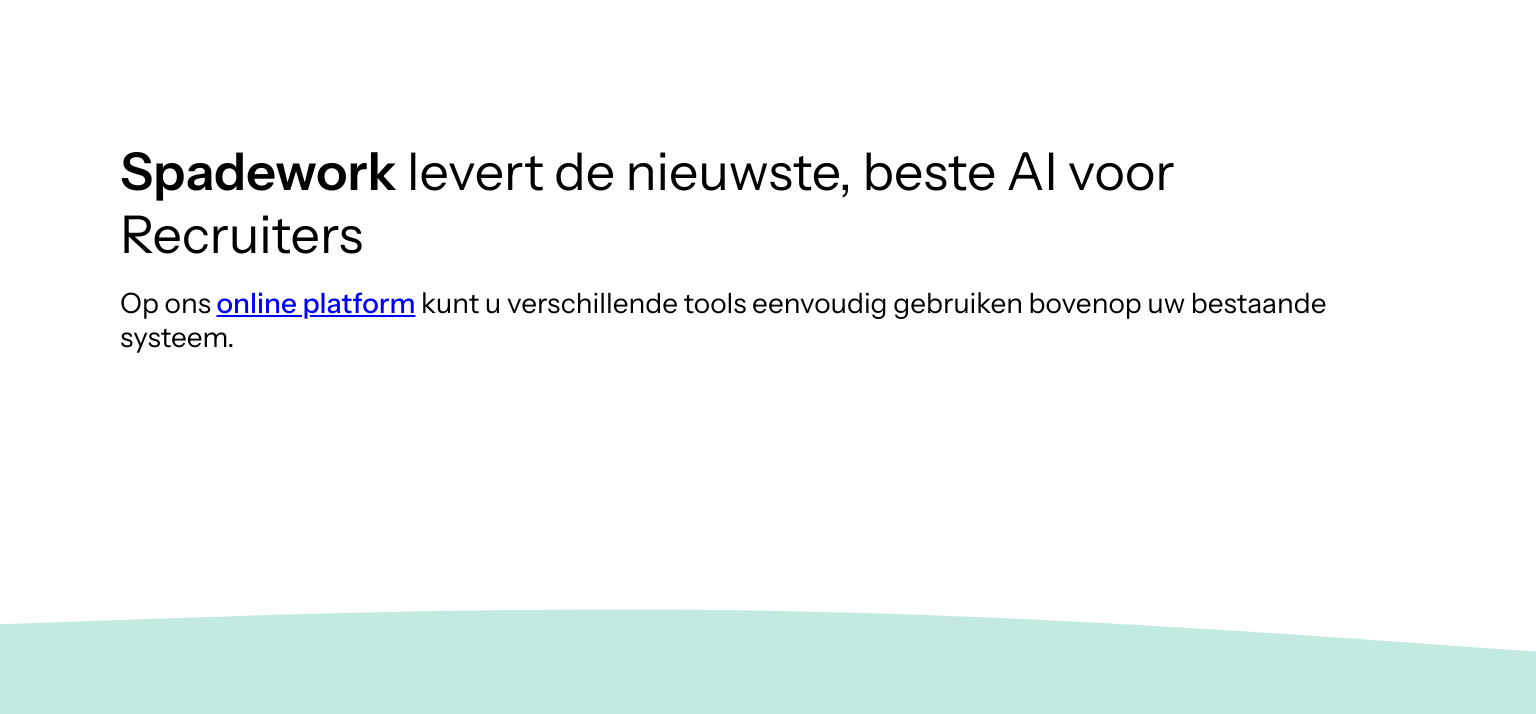
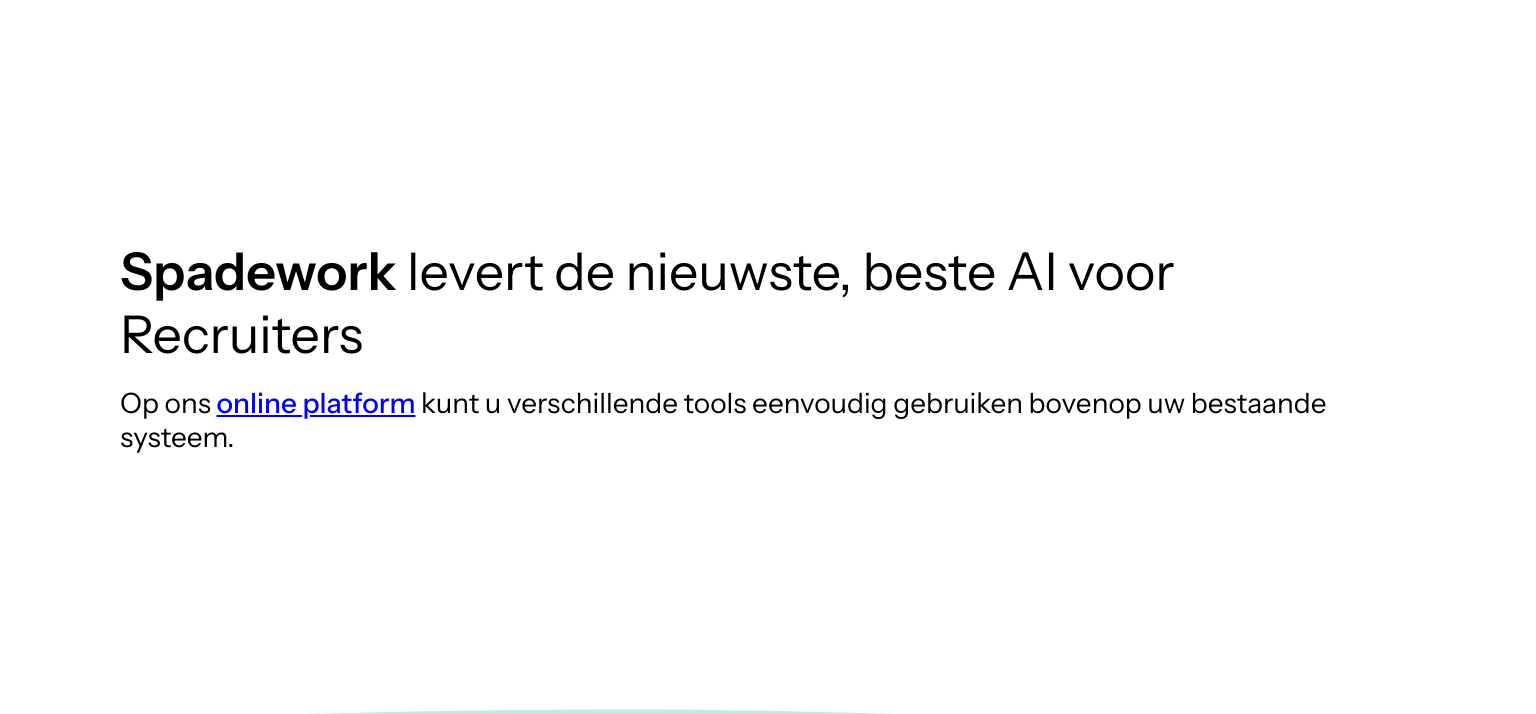
Before and after one commit to promptart/spadework-website-production, a plain HTML site: page index.html in a window 1536 px wide. Shown: the part 53-767 px from the top of the page. Drawn offline with nearby package versions, Linux system fonts and the light colour scheme.

Commit message:
marge tune

```diff
--- a/index.css
+++ b/index.css
@@ -46,7 +46,7 @@ section {
 .main-quote h2 { font-size: 1.5rem}
 
 @media (min-width: 1300px) {
-    .main-quote { margin-top: 100px; margin-bottom: 100px }
+    .main-quote { margin-top: 200px; margin-bottom: 100px }
     .main-quote h1 { font-size: 3.25rem; margin-bottom: 20px}
     .main-quote h2 { font-size: 1.75rem }
 }
```
